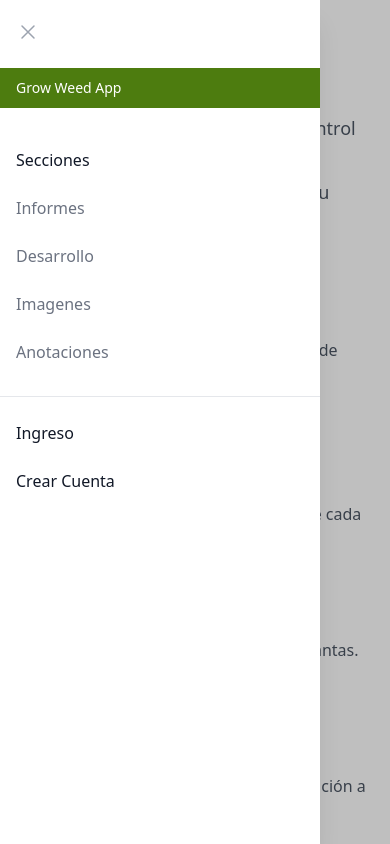
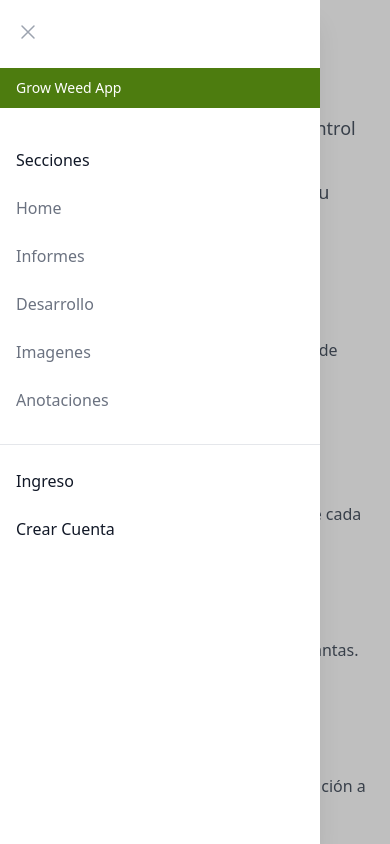
Before and after one commit to ignaarguello/grow-weed-app, a React (Vite) app: page / in a window 390 px wide. Both pictures are taken after a click on the button "Open menu". Shown: the part 225-1069 px from the top of the page. Built offline with nearby package versions, Linux system fonts and the light colour scheme.

Commit message:
Linkeo de paginas

```diff
--- a/src/components/NavbarInside/NavbarInside.jsx
+++ b/src/components/NavbarInside/NavbarInside.jsx
@@ -1,6 +1,8 @@
 import { Fragment, useState } from 'react'
 import { Dialog, Popover, Tab, Transition } from '@headlessui/react'
 import { Bars3Icon, XMarkIcon } from '@heroicons/react/24/outline'
+import { Link } from 'react-router-dom';
+
 
 const navigation = {
     categories: [
@@ -10,10 +12,11 @@ const navigation = {
                     id: 'secciones',
                     name: 'Secciones',
                     items: [
-                        { name: 'Informes', href: '#' },
-                        { name: 'Desarrollo', href: '#' },
-                        { name: 'Imagenes', href: '#' },
-                        { name: 'Anotaciones', href: '#' },
+                        { name: 'Home', href: '/' },
+                        { name: 'Informes', href: '/informes' },
+                        { name: 'Desarrollo', href: '/desarrollo' },
+                        { name: 'Imagenes', href: '/imagenes' },
+                        { name: 'Anotaciones', href: '/anotaciones' },
                     ],
                 },
             ],
@@ -87,9 +90,9 @@ export default function Example() {
                                                         >
                                                             {section.items.map((item) => (
                                                                 <li key={item.name} className="flow-root">
-                                                                    <a href={item.href} className="-m-2 block p-2 text-gray-500">
+                                                                    <Link to={item.href} className="-m-2 block p-2 text-gray-500">
                                                                         {item.name}
-                                                                    </a>
+                                                                    </Link>
                                                                 </li>
                                                             ))}
                                                         </ul>
--- a/src/pages/Informes/Informes.jsx
+++ b/src/pages/Informes/Informes.jsx
@@ -1,11 +1,8 @@
-import TituloPages from '../../components/TituloPages/TituloPages'
-
 import NavbarInside from '../../components/NavbarInside/NavbarInside'
 
 export default function Informes() {
   return (
     <div>
-      {/* <TituloPages titulo='Informes' /> */}
       <NavbarInside />
     </div>
   )
```
